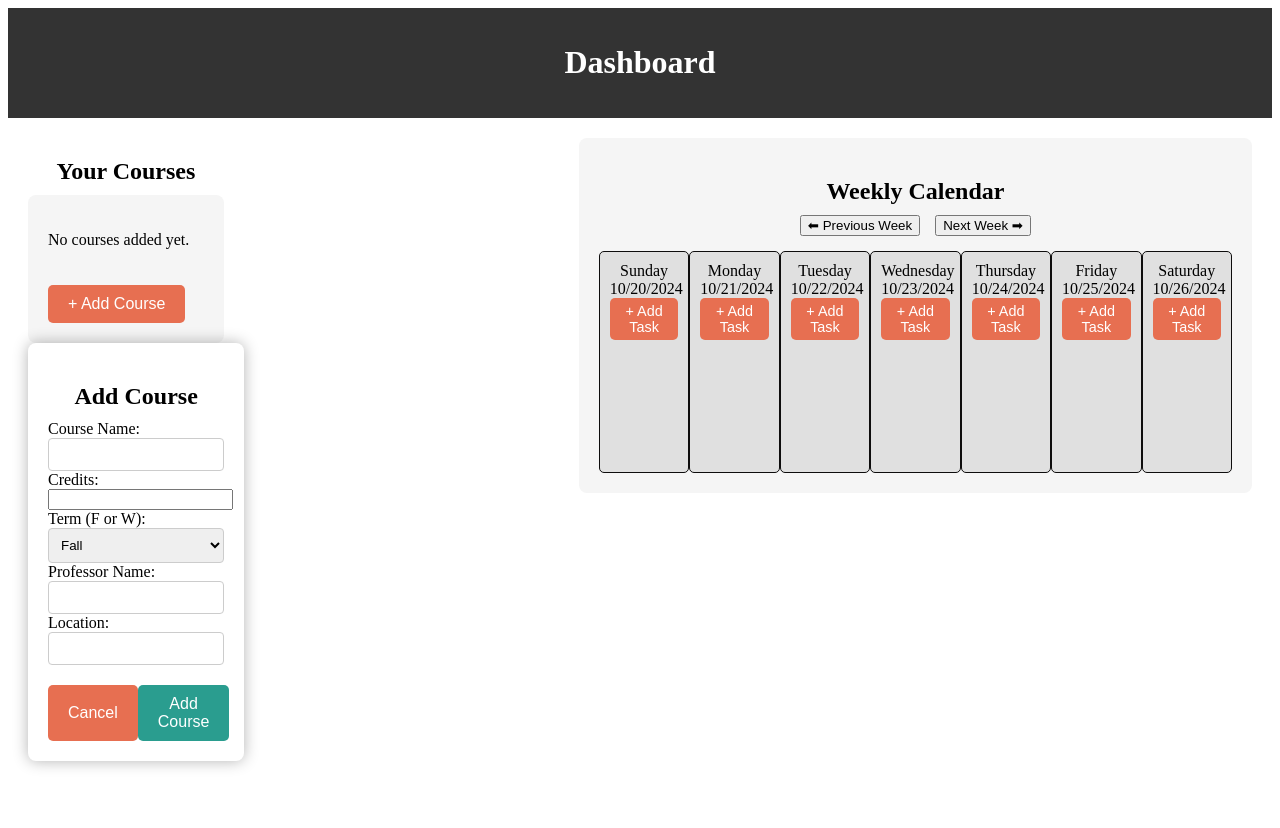
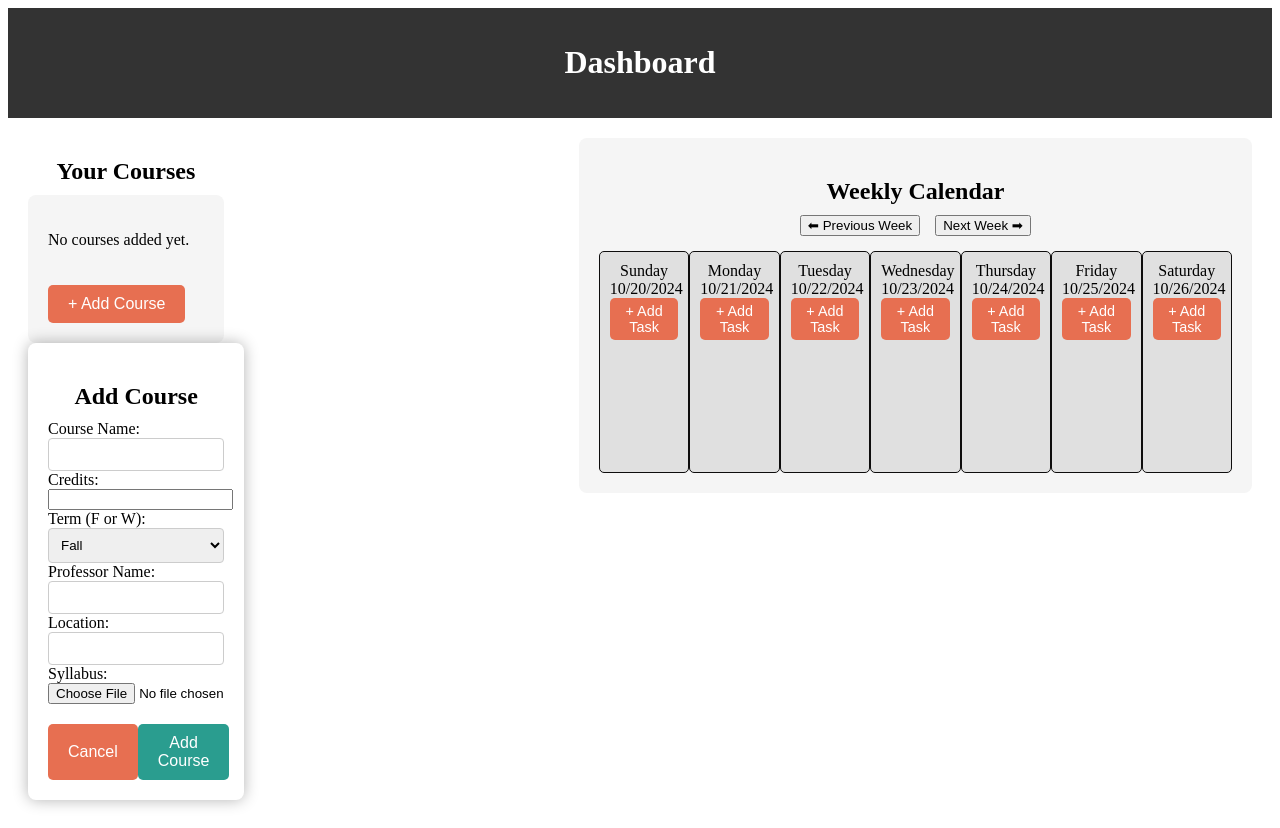
Before and after one commit to ErfanYM/CourseMate, a React (Create React App) app in the folder my-app/: page / in a window 1280 px wide. Both pictures are taken after a click on the button "+ Add Course". Before the commit the page ends 800 px from the top, so only its background shows below. Built offline with nearby package versions, Linux system fonts and the light colour scheme.

Commit message:
created a syllabus button, so users can add a syllabus for each course

```diff
--- a/my-app/src/components/Courses.js
+++ b/my-app/src/components/Courses.js
@@ -11,7 +11,8 @@ const Courses = ({ courses, addCourse, deleteCourse }) => {
     credits: '',      // Number of credits for the course
     term: 'F',        // Default term set to 'F' (Fall)
     professor: '',    // Professor's name
-    location: ''      // Course location
+    location: '',      // Course location
+    syllabus: null
   });
 
   // Function to open the modal for adding a new course.
@@ -27,9 +28,10 @@ const Courses = ({ courses, addCourse, deleteCourse }) => {
 
   // Function to handle changes in the input fields and update courseDetails state.
   const handleChange = (e) => {
+    const { name, value, type, files} = e.target;
     setCourseDetails({
       ...courseDetails, // Spread the existing course details
-      [e.target.name]: e.target.value // Update the specific field that changed
+      [name]: type === 'file' ? files[0] : value // Update the specific field that changed
     });
   };
 
@@ -57,7 +59,7 @@ const deleteCourseHandler = (index) =>{
             <p>Credits: {course.credits}</p> {/* Course credits */}
             <p>Prof: {course.professor}</p> {/* Professor's name */}
             <p>Location: {course.location}</p> {/* Course location */}
-            <button onClick={() => deleteCourseHandler(index)}>Delete</button>
+            <button onClick={() => deleteCourseHandler(index)}>Remove</button>
 
 
 
@@ -125,6 +127,14 @@ const deleteCourseHandler = (index) =>{
                   required // Make the field mandatory
                 />
               </label>
+              <label>
+                 Syllabus:
+                <input
+                  type="file"
+                  name="syllabus"
+                  onChange={handleChange}
+                />
+              </label>
               <div className="modal-buttons">
                 <button type="button" onClick={closeModal}>Cancel</button> {/* Button to cancel and close modal */}
                 <button type="submit">Add Course</button> {/* Button to submit the form */}
```
